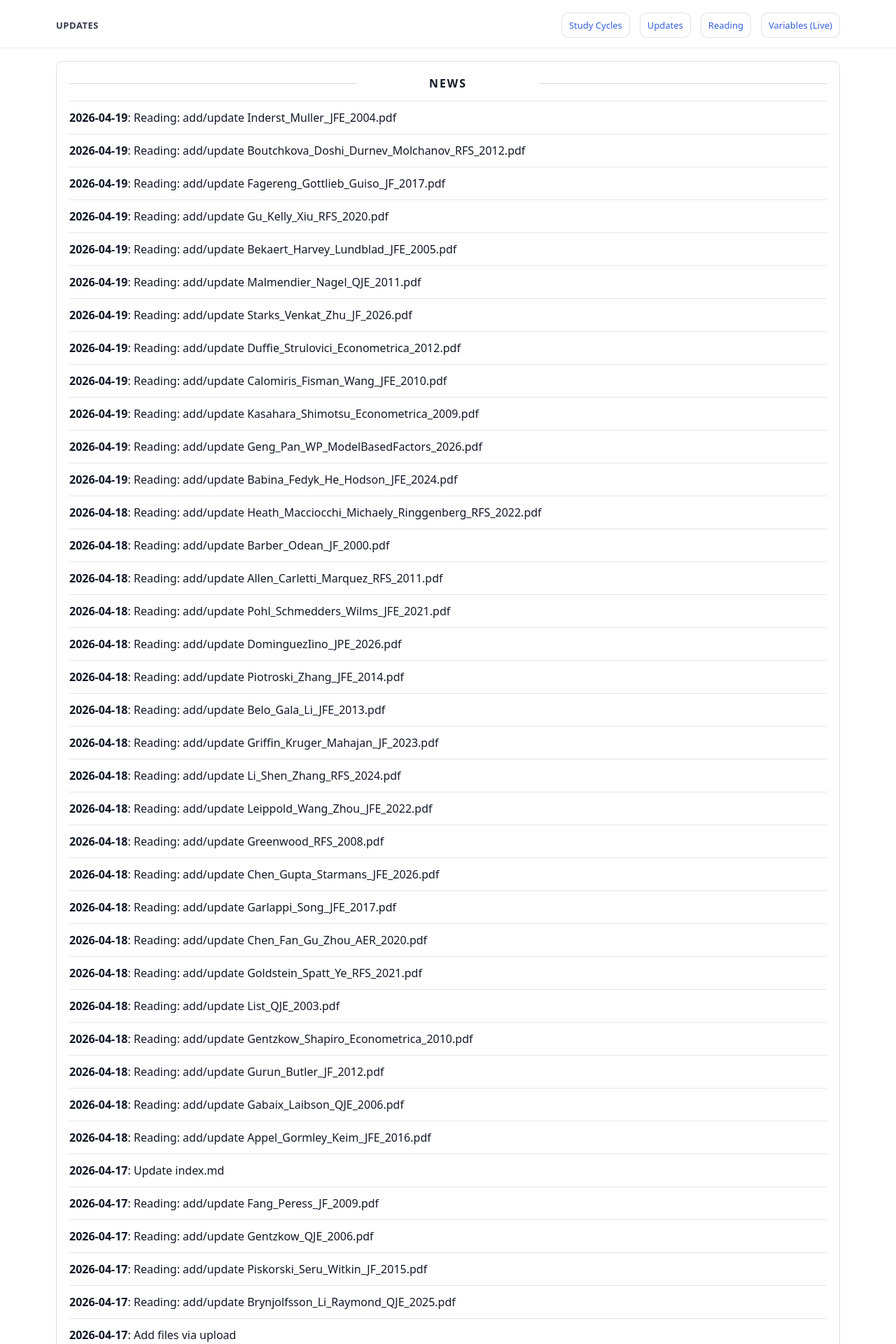
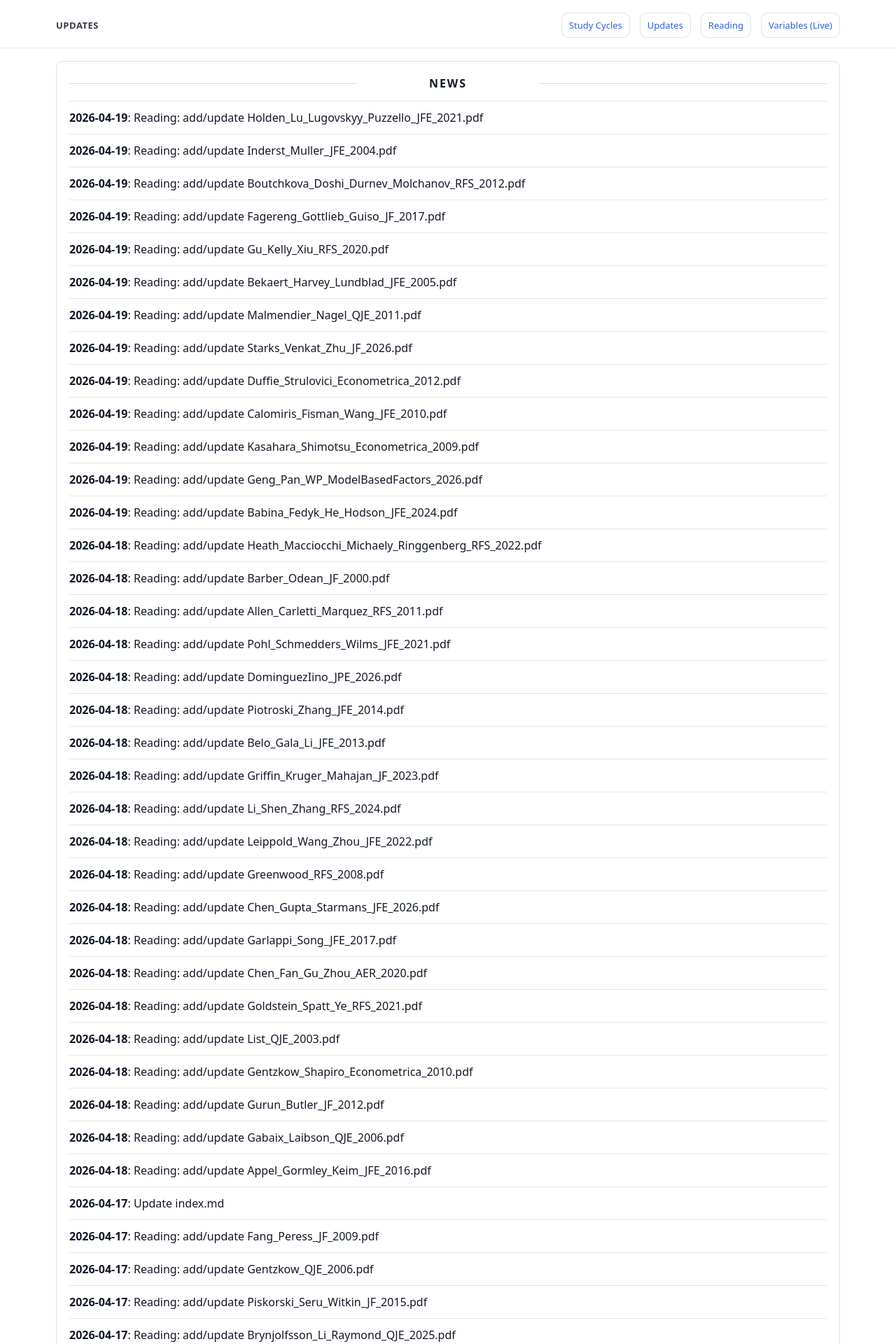
Before and after one commit to yaxinzn/study-archive, a Jekyll site: the page built from updates/index.md, in a window 1280 px wide. Shown: the top 1920 px of the page at 70% size. Built offline with Jekyll 4.4.1, drawn with Linux system fonts in a browser that asks for light colours; some of the changed text lies outside the part shown.

Commit message:
chore: update NEWS feed

```diff
--- a/_data/news.yml
+++ b/_data/news.yml
@@ -1,4 +1,7 @@
 # Auto-generated update history (sorted newest -> oldest). Do not edit manually.
+- ts: "1776595111"
+  date: "2026-04-19"
+  title: "Reading: add/update Holden_Lu_Lugovskyy_Puzzello_JFE_2021.pdf"
 - ts: "1776594386"
   date: "2026-04-19"
   title: "Reading: add/update Inderst_Muller_JFE_2004.pdf"
```
